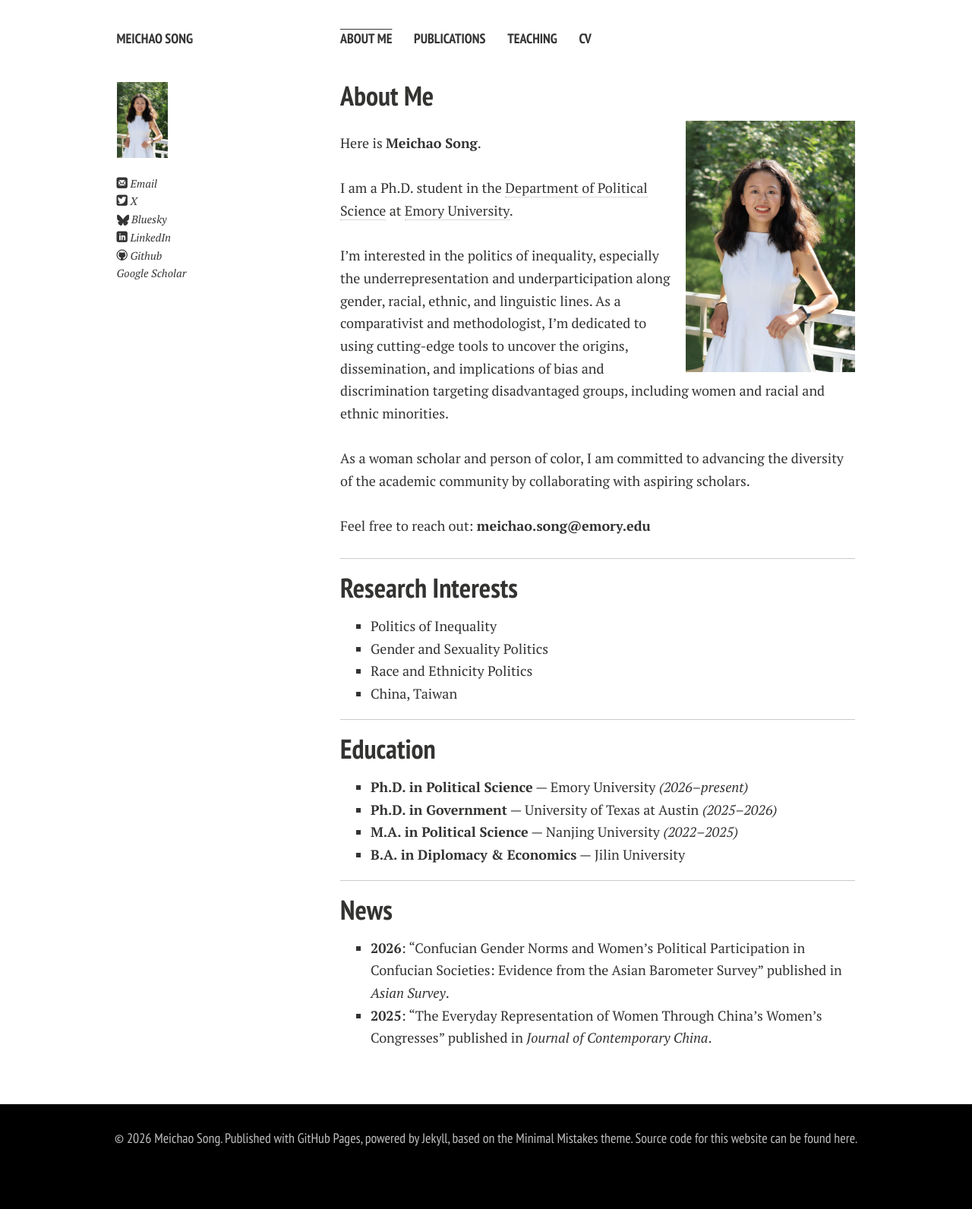
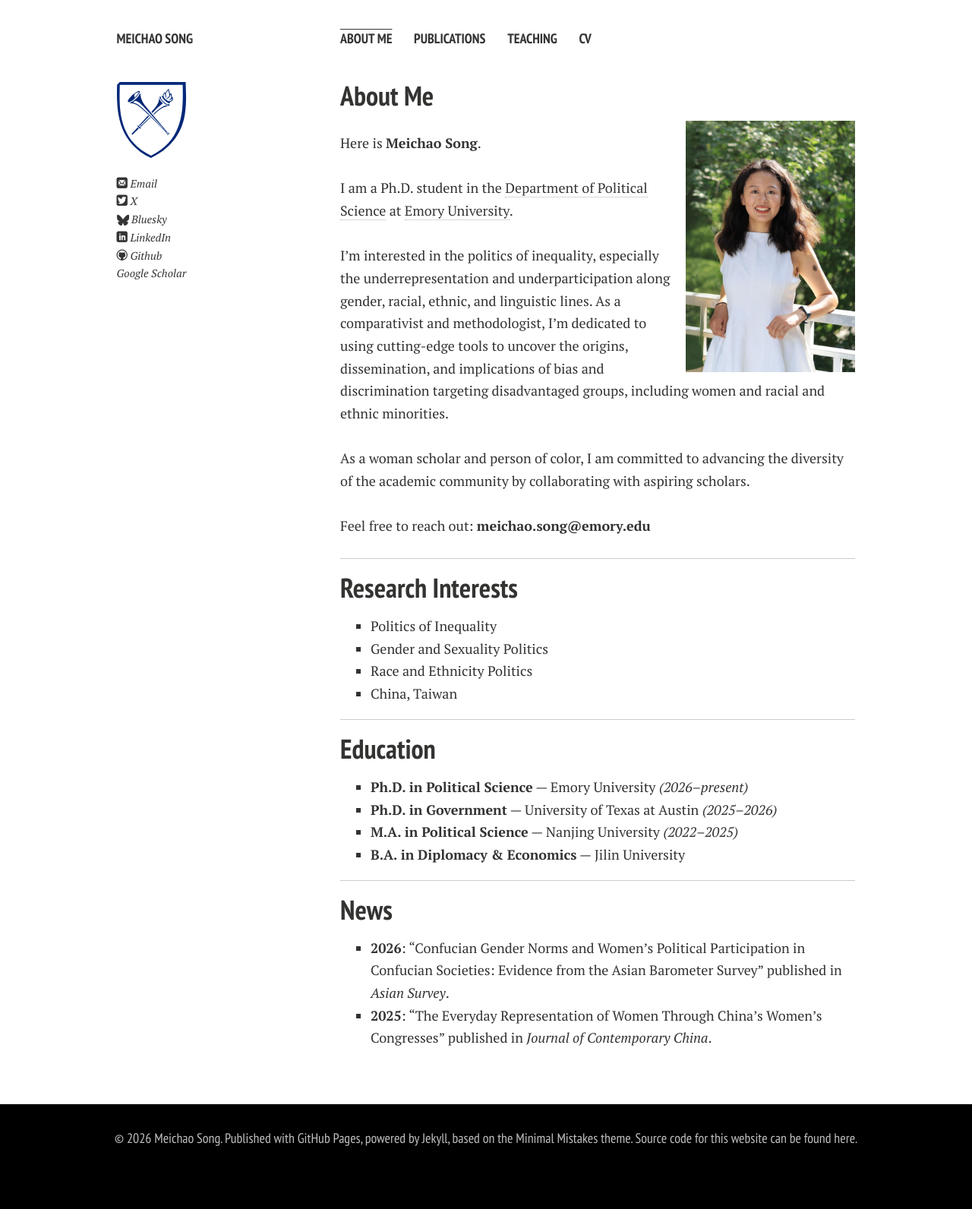
Before and after one commit to MeichaoPoliSci/MeichaoCV202606, a Jekyll site: the page built from index.md, in a window 1280 px wide. Shown: the whole page at 76% size. Built offline with Jekyll 4.4.1, drawn with Linux system fonts in a browser that asks for light colours; nearby versions of some CDN libraries; comment, search, counter and statistics services are not loaded; a style sheet for code colours, icons or effects is not loaded; our own code applies the rules of GitHub Pages for plain Markdown files.

Commit message:
Replace sidebar avatar with Emory shield logo

```diff
--- a/_config.yml
+++ b/_config.yml
@@ -13,7 +13,7 @@ baseurl: /MeichaoCV202606
 # --------------------------------------------------
 owner:
   name: Meichao Song
-  avatar: meichaosong.jpg
+  avatar: emory_logo.svg
   email: meichao.song@emory.edu
   github: MeichaoPoliSci
   scholar: https://scholar.google.com/citations?user=Ia2a43MAAAAJ&hl=zh-TW
```
Also changed, not shown: images/emory_logo.svg (added).
